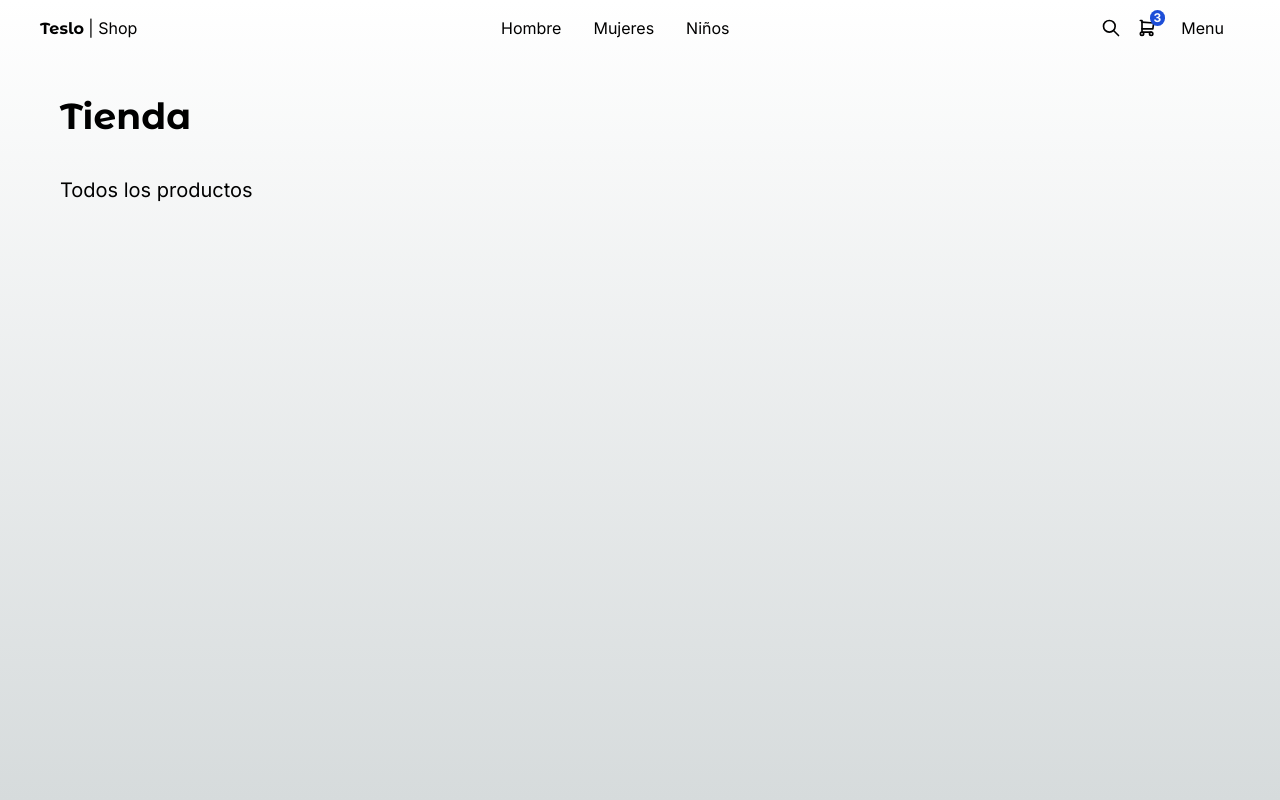
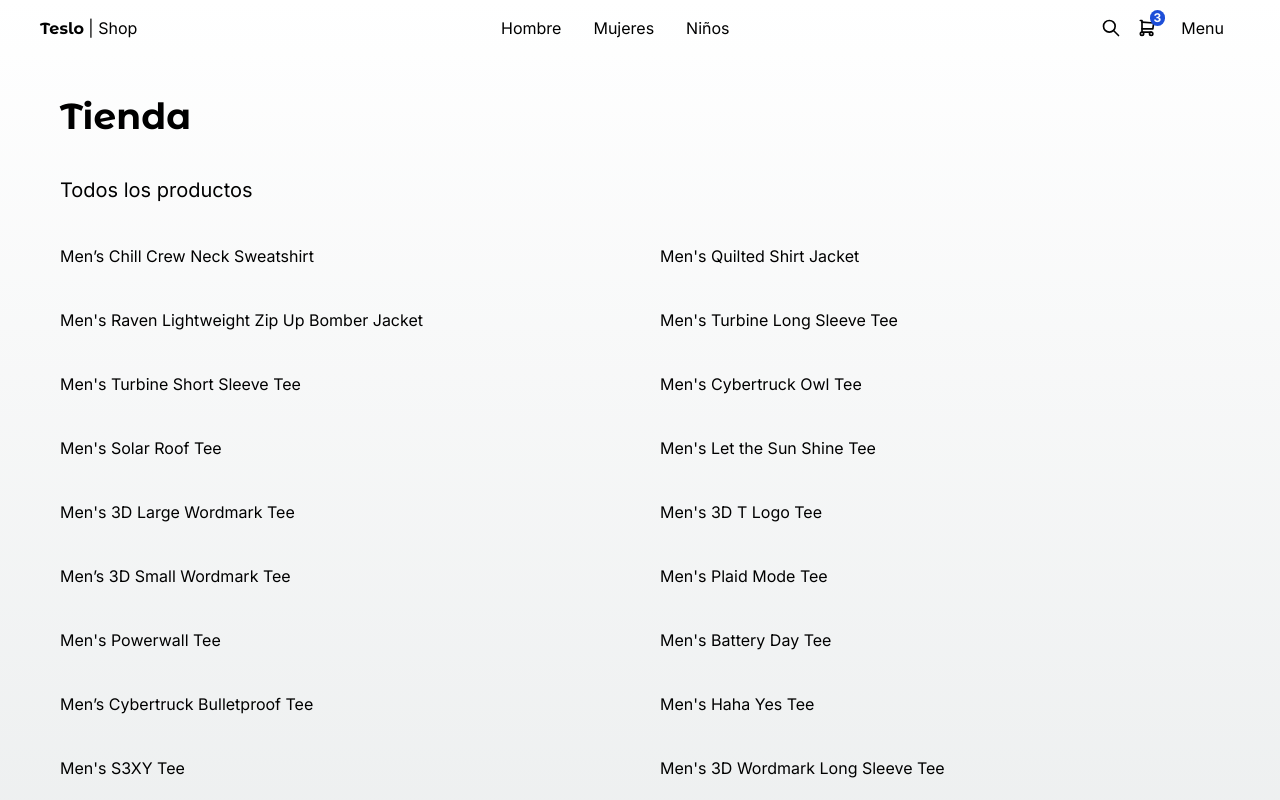
Before and after one commit to angelcruz07/Teslo-shop, a Next.js app: page / in a window 1280 px wide. Shown: the top 800 px of the page. Built offline with nearby package versions, Linux system fonts and the light colour scheme.

Commit message:
feat: add grid products

```diff
--- a/src/app/(shop)/page.tsx
+++ b/src/app/(shop)/page.tsx
@@ -1,9 +1,13 @@
-import { Title } from '@/components'
+import { ProductGrid, Title } from '@/components'
+import { initialData } from '@/seed/seed'
+
+const products = initialData.products
 
 export default function Home() {
-  return (
-    <>
-      <Title title='Tienda' subtitle='Todos los productos' className='mb-2' />
-    </>
-  )
+	return (
+		<>
+			<Title title='Tienda' subtitle='Todos los productos' className='mb-2' />
+			<ProductGrid products={products} />
+		</>
+	)
 }
--- a/src/components/index.ts
+++ b/src/components/index.ts
@@ -1,3 +1,4 @@
+export * from './products/product-grid/ProductGrid'
 export * from './ui/not-found/PageNotFound'
 export * from './ui/title/Title'
 export * from './ui/top-menu/TopMenu'
--- /dev/null
+++ b/src/components/products/product-grid/ProductGrid.tsx
@@ -0,0 +1,14 @@
+import { Product } from '@/interfaces'
+interface Props {
+	products: Product[]
+}
+
+export const ProductGrid = ({ products }: Props) => {
+	return (
+		<div className='grid grid-cols-2 sm:grid-colsl3 gap-10 mb-10'>
+			{products.map((product) => (
+				<span key={product.slug}>{product.title}</span>
+			))}
+		</div>
+	)
+}
--- /dev/null
+++ b/src/interfaces/index.ts
@@ -0,0 +1 @@
+export * from './product.interface'
```
Also changed, not shown: src/interfaces/product.interface.ts (added, +15 -0 lines).
